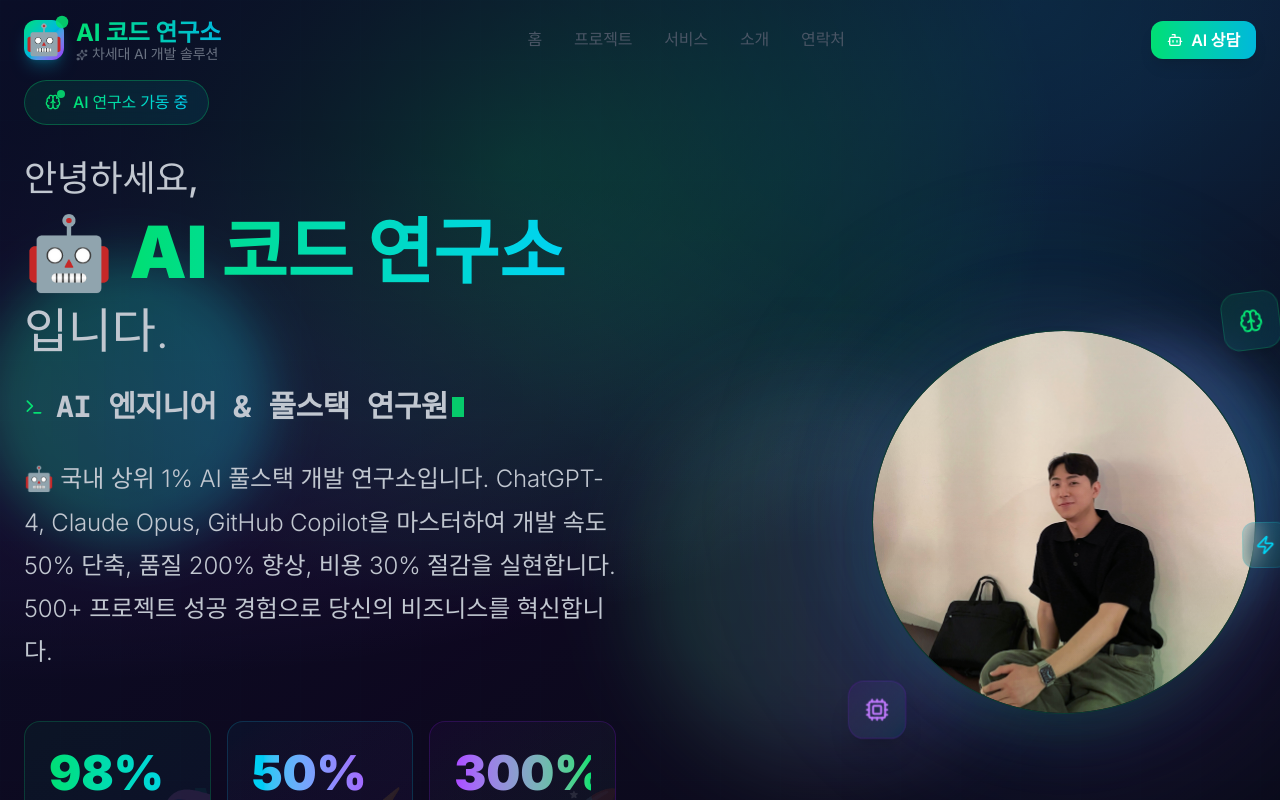
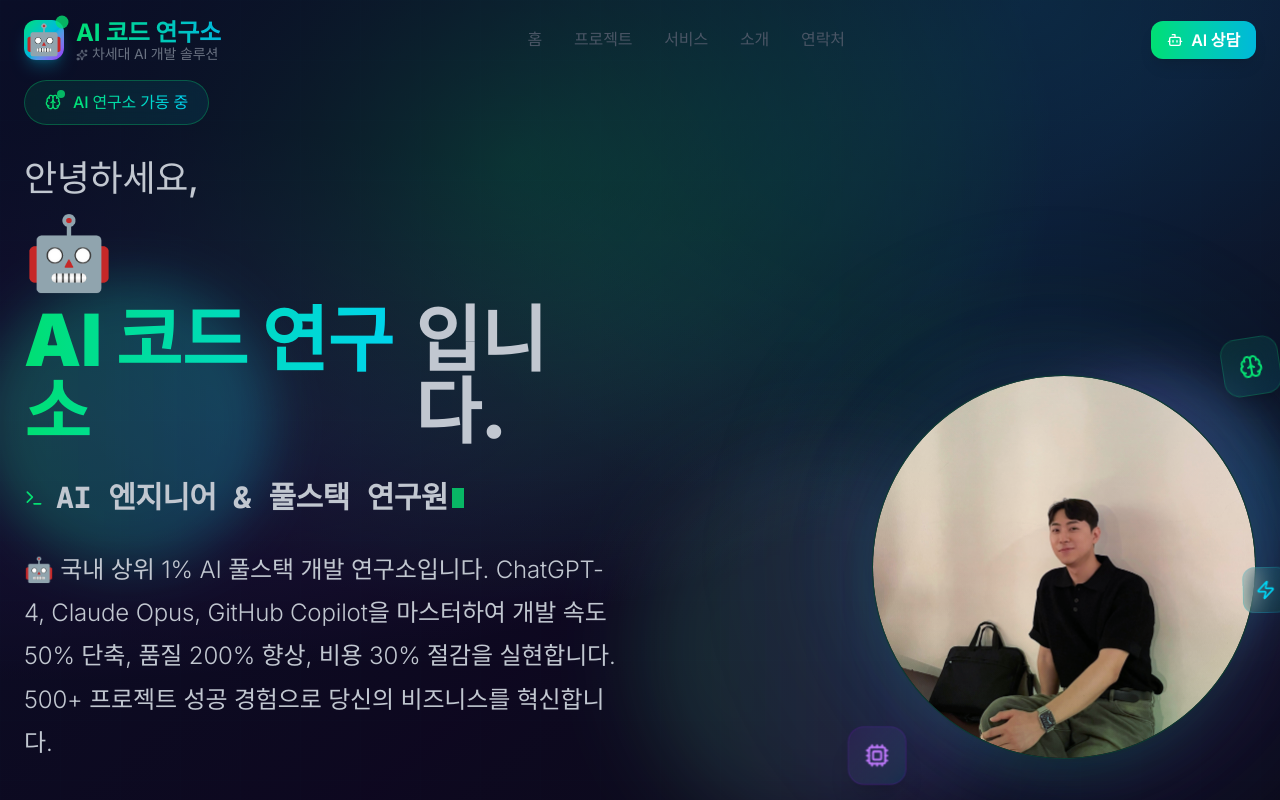
Before and after one commit to gyb0719/codefactory, a Next.js app: page / in a window 1280 px wide. Shown: the top 800 px of the page. Built offline with nearby package versions, Linux system fonts and the light colour scheme.

Commit message:
fix: '입니다.' 텍스트 위치 수정 - AI 코드 연구소 바로 옆에 배치

```diff
--- a/src/components/sections/Hero.tsx
+++ b/src/components/sections/Hero.tsx
@@ -76,10 +76,12 @@
                 <span className="block text-2xl lg:text-3xl font-medium text-[var(--text-secondary)] mb-4">안녕하세요,</span>
                 <span className="flex items-center flex-wrap gap-4">
                   <span className="text-5xl lg:text-7xl">🤖</span>
-                  <span className="text-5xl lg:text-7xl font-black bg-gradient-to-r from-green-400 via-cyan-400 to-purple-500 bg-clip-text text-transparent animate-gradient-shift bg-[length:200%_200%]">
-                    {profileData.name}
-                  </span>
-                  <span className="text-3xl lg:text-4xl text-[var(--text-secondary)] font-light">입니다.</span>
+                  <div className="flex items-baseline">
+                    <span className="text-5xl lg:text-7xl font-black bg-gradient-to-r from-green-400 via-cyan-400 to-purple-500 bg-clip-text text-transparent animate-gradient-shift bg-[length:200%_200%]">
+                      {profileData.name}
+                    </span>
+                    <span className="text-5xl lg:text-7xl font-black text-[var(--text-secondary)]">입니다.</span>
+                  </div>
                 </span>
               </motion.h1>
 
```
